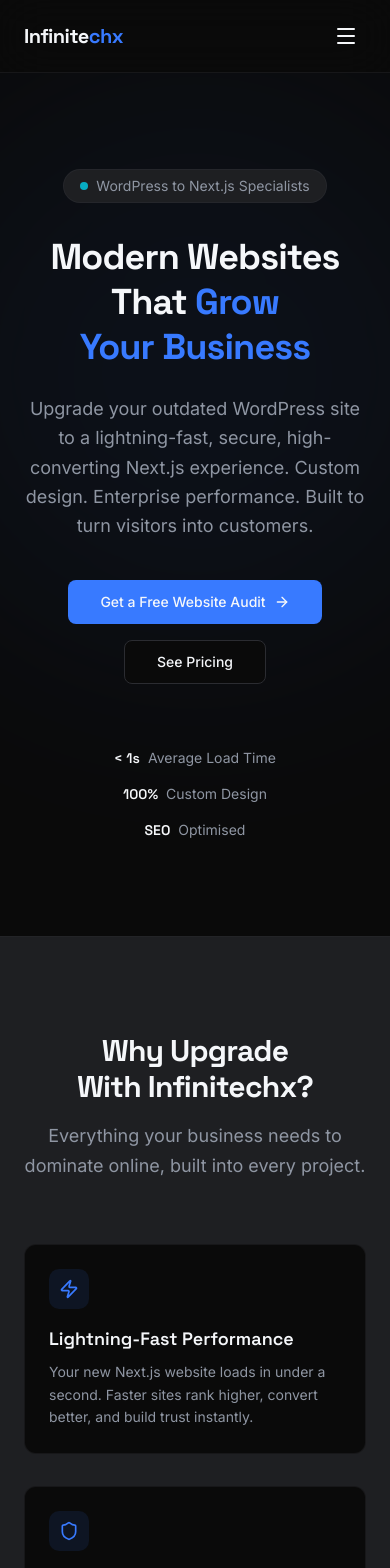
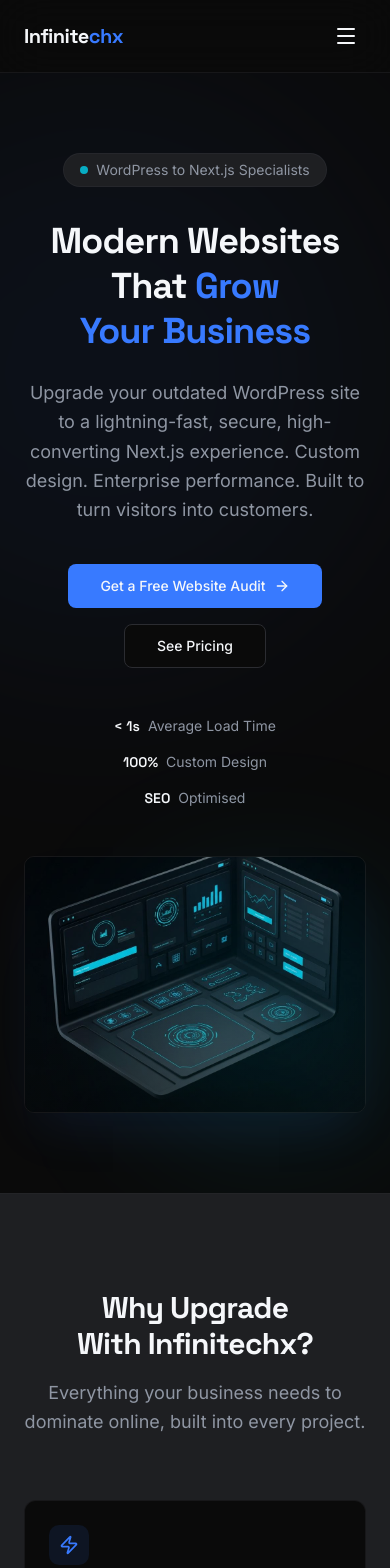
Before and after one commit to Codingvibes8/infinitechx888-67, a Next.js app: page / in a window 390 px wide. Shown: the top 1568 px of the page. Built offline with nearby package versions, Linux system fonts and the light colour scheme.

Commit message:
feat: implement split hero section layout\n\nAdd split-hero layout with image on medium screens and stack on mobile.

```diff
--- a/components/sections/hero.tsx
+++ b/components/sections/hero.tsx
@@ -1,20 +1,23 @@
 import Link from "next/link";
+import Image from "next/image";
 import { ArrowRight } from "lucide-react";
 import { Button } from "@/components/ui/button";
 
 export function Hero() {
   return (
-    <section className="relative overflow-hidden bg-background py-24 sm:py-32 lg:py-40">
+    <section className="relative overflow-hidden bg-background py-20 sm:py-28 lg:py-36">
       {/* Subtle glow effect */}
       <div
-        className="pointer-events-none absolute left-1/2 top-0 -translate-x-1/2 opacity-30"
+        className="pointer-events-none absolute left-1/4 top-0 -translate-x-1/2 opacity-30"
         aria-hidden="true"
       >
         <div className="h-[600px] w-[600px] rounded-full bg-primary/20 blur-[120px]" />
       </div>
 
       <div className="relative mx-auto max-w-7xl px-6 lg:px-8">
-        <div className="mx-auto max-w-3xl text-center">
+        <div className="grid items-center gap-12 lg:grid-cols-2 lg:gap-16">
+          {/* Text column */}
+          <div className="text-center lg:text-left">
             {/* Badge */}
             <div className="mb-8 inline-flex items-center gap-2 rounded-full border border-border/60 bg-card px-4 py-1.5 text-sm text-muted-foreground">
               <span className="h-2 w-2 rounded-full bg-accent animate-glow" />
@@ -32,7 +35,7 @@ export function Hero() {
               performance. Built to turn visitors into customers.
             </p>
 
-          <div className="mt-10 flex flex-col items-center justify-center gap-4 sm:flex-row">
+            <div className="mt-10 flex flex-col items-center gap-4 sm:flex-row lg:justify-start">
               <Button asChild size="lg" className="gap-2">
                 <Link href="/contact">
                   Get a Free Website Audit
@@ -45,21 +48,52 @@ export function Hero() {
             </div>
 
             {/* Social proof */}
-          <div className="mt-16 flex flex-col items-center gap-4 sm:flex-row sm:justify-center sm:gap-8">
+            <div className="mt-12 flex flex-col items-center gap-4 sm:flex-row sm:gap-8 lg:justify-start">
               <div className="flex items-center gap-2 text-sm text-muted-foreground">
-              <span className="font-heading font-semibold text-foreground">{"< 1s"}</span>
+                <span className="font-heading font-semibold text-foreground">
+                  {"< 1s"}
+                </span>
                 Average Load Time
               </div>
               <div className="hidden h-4 w-px bg-border sm:block" />
               <div className="flex items-center gap-2 text-sm text-muted-foreground">
-              <span className="font-heading font-semibold text-foreground">100%</span>
+                <span className="font-heading font-semibold text-foreground">
+                  100%
+                </span>
                 Custom Design
               </div>
               <div className="hidden h-4 w-px bg-border sm:block" />
               <div className="flex items-center gap-2 text-sm text-muted-foreground">
-              <span className="font-heading font-semibold text-foreground">SEO</span>
+                <span className="font-heading font-semibold text-foreground">
+                  SEO
+                </span>
                 Optimised
               </div>
+            </div>
+          </div>
+
+          {/* Image column */}
+          <div className="relative mx-auto w-full max-w-lg lg:max-w-none">
+            <div className="relative aspect-[4/3] overflow-hidden rounded-lg border border-border/40 shadow-2xl shadow-primary/10">
+              <Image
+                src="/images/hero-dashboard.jpg"
+                alt="Modern high-performance website dashboard built by Infinitechx"
+                fill
+                priority
+                className="object-cover"
+                sizes="(max-width: 1024px) 100vw, 50vw"
+              />
+              {/* Overlay gradient to blend edges */}
+              <div
+                className="absolute inset-0 bg-gradient-to-t from-background/40 via-transparent to-transparent"
+                aria-hidden="true"
+              />
+            </div>
+            {/* Decorative glow behind image */}
+            <div
+              className="pointer-events-none absolute -bottom-8 -right-8 h-64 w-64 rounded-full bg-accent/10 blur-[80px]"
+              aria-hidden="true"
+            />
           </div>
         </div>
       </div>
```
Also changed, not shown: public/images/hero-dashboard.jpg (added). Lines whose indentation alone changed are shown as unchanged.
